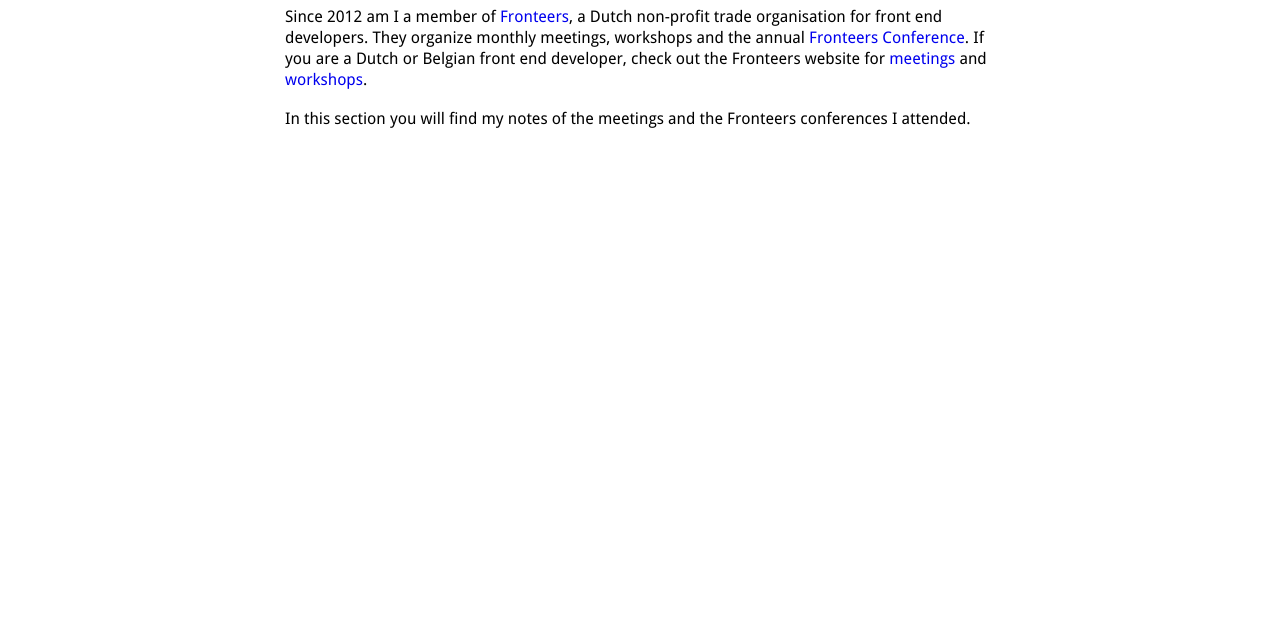
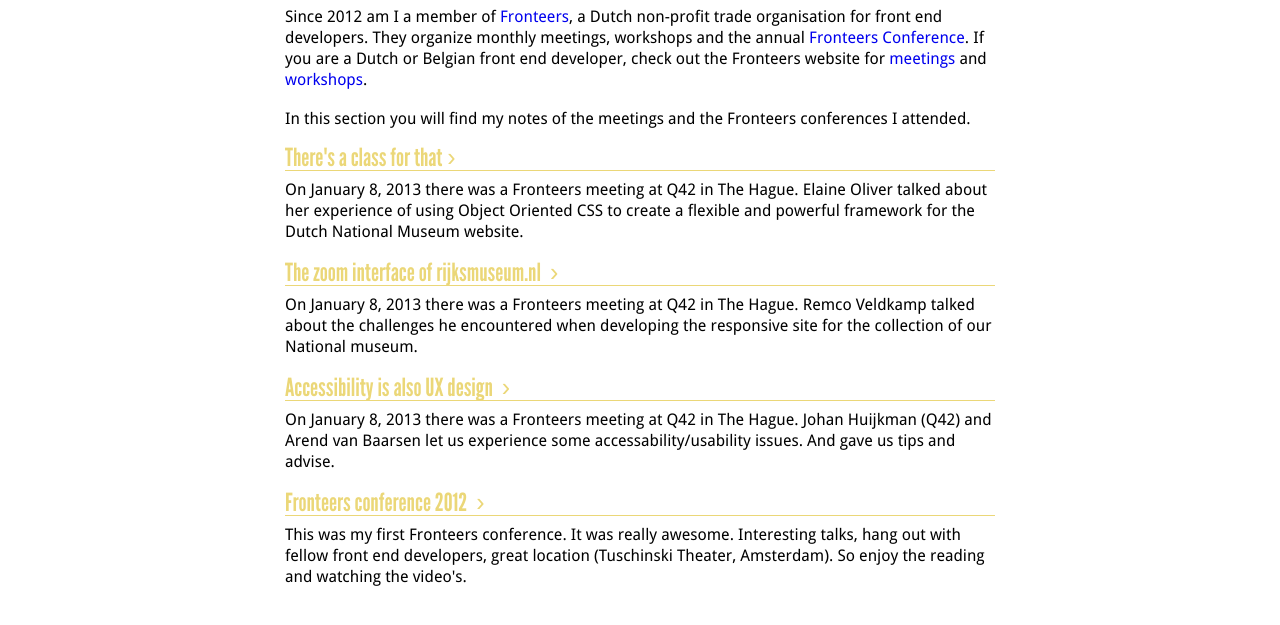
Before and after one commit to mirelvt/website, a plain HTML site: page html/fronteers.html in a window 1280 px wide. Shown: the part 111-736 px from the top of the page. Drawn offline with Linux system fonts and the light colour scheme.

Commit message:
refactor js code for creating elms, add content + style article listing:
- Use main elm.
- Add the intro texts of the existing articles + style the listing.

```diff
--- a/html/fronteers.html
+++ b/html/fronteers.html
@@ -1,16 +1,14 @@
 <!DOCTYPE html><html xmlns="http://www.w3.org/1999/xhtml" lang="nl">
   <head><meta http-equiv="X-UA-Compatible" content="IE=edge"/><meta name="viewport" content="width=device-width"/><title>Mirella van Teulingen - Fronteers</title><link rel="stylesheet" href="css/base.css"/>
 <!--[if lt IE 9]><script>
-          document.createElement("header");
-          document.createElement("footer");
-          document.createElement("section");
-          document.createElement("aside");
-          document.createElement("nav");
-          document.createElement("article");
-          document.createElement("main");
+          var elms = ['header', 'footer', 'section', 'aside', 'nav', 'article', 'main'];
+          for (var i = 0; i < elms.length; i++) {
+            document.createElement(elms[i]);
+          };
         </script><link rel="stylesheet" href="css/ie8.css"/><![endif]-->
 </head>
   <body><header class="header-menu"><nav><ul><li><a href="index.html" class="header-menu-item">Home</a></li><li><a href="fronteers.html" class="header-menu-item selected">Fronteers</a></li><li><a href="blog.html" class="header-menu-item">Blog</a></li><li><a href="about-me.html" class="header-menu-item">About me</a></li></ul></nav><span class="my-name">Mirella van Teulingen</span></header>
+    <main>
         <div class="intro">
             <h1>Fronteers</h1>
             <p>
@@ -27,5 +25,25 @@
                 conferences I attended.
             </p>
         </div>
+        <ul class="article_list">
+            <li class="item">
+                <a href="" class="title">There's a class for that</a>
+                On January 8, 2013 there was a Fronteers meeting at Q42 in The Hague. Elaine Oliver talked about her experience of using Object Oriented CSS to create a flexible and powerful framework for the Dutch National Museum website.
+            </li>
+            <li class="item">
+                <a href="" class="title">The zoom interface of rijksmuseum.nl </a>
+                On January 8, 2013 there was a Fronteers meeting at Q42 in The Hague. Remco Veldkamp talked about the challenges he encountered when developing the responsive site for the collection of our National museum.
+            </li>
+            <li class="item">
+                <a href="" class="title">Accessibility is also UX design </a>
+                On January 8, 2013 there was a Fronteers meeting at Q42 in The Hague. Johan Huijkman (Q42) and Arend van Baarsen let us experience some accessability/usability issues. And gave us tips and advise.
+            </li>
+            <li class="item">
+                <a href="" class="title">Fronteers conference 2012 </a>
+                This was my first Fronteers conference. It was really awesome. Interesting talks, hang out with fellow front end developers, great location (Tuschinski Theater, Amsterdam). So enjoy the reading and watching the video's.
+            </li>
+        </ul>
+
+    </main>
   </body>
 </html>
--- a/scss/base.scss
+++ b/scss/base.scss
@@ -27,7 +27,7 @@
   line-height: 2.1rem;
   background-color: #fff;
 
-  @media (orientation:portrait) {
+  @media (max-width: 500px) {
     font-size: 1.7rem;
   }
 }
@@ -163,11 +163,38 @@
   }
 }
 
-
-// Intro
-// -----
-.intro {
+// =======
+// CONTENT
+// =======
+main {
   max-width: 746px;
   margin: 0 auto;
   padding: 0 18px;
 }
+
+// Article list
+// ------------
+.article_list {
+  @include reset-ul;
+  margin-top: 18px;
+
+  .item {
+    margin-bottom: 20px;
+  }
+
+  .title {
+    display: block;
+    margin-bottom: 8px;
+    padding-bottom: 2px;
+    font-family: $font-headers;
+    font-size: 2.5rem;
+    color: #ebd778;
+    border-bottom: 1px solid #ebd778;
+
+    &:after {
+      display: inline-block;
+      margin-left: 5px;
+      content: "›";
+    }
+  }
+}
```
Also changed, not shown: html/index.html (+4 -7 lines), html/css/base.css, 2 other files. Lines whose indentation alone changed are shown as unchanged.
